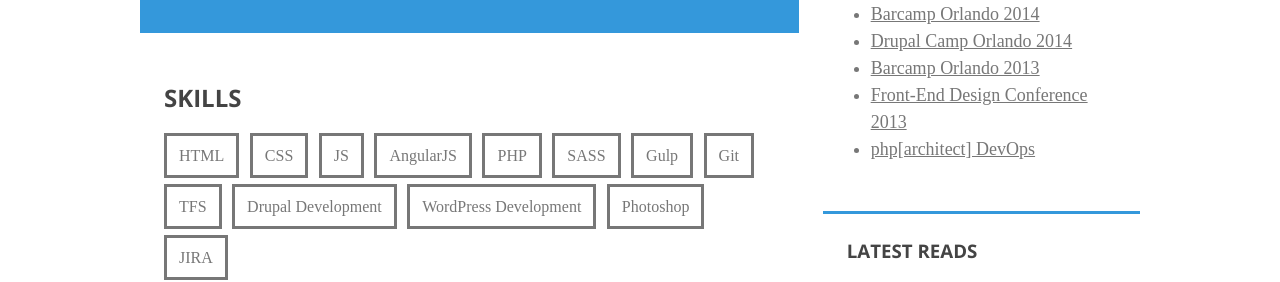
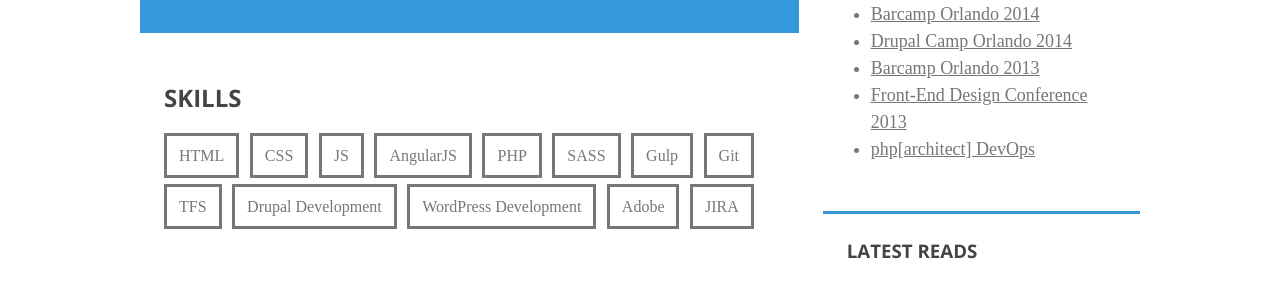
Before and after one commit to vhmarquez/portfoliov2, a plain HTML site: page index.html in a window 1280 px wide. Shown: the part 445-727 px from the top of the page. Drawn offline with nearby package versions, Linux system fonts and the light colour scheme; a web font is replaced by a local one.

Commit message:
Changed Photoshop to Adobe

```diff
--- a/index.html
+++ b/index.html
@@ -63,7 +63,7 @@
 							<li>TFS</li>
 							<li>Drupal Development</li>
 							<li>WordPress Development</li>
-							<li>Photoshop</li>
+							<li>Adobe</li>
 							<li>JIRA</li>
 						</ul>
 					</div>
```
